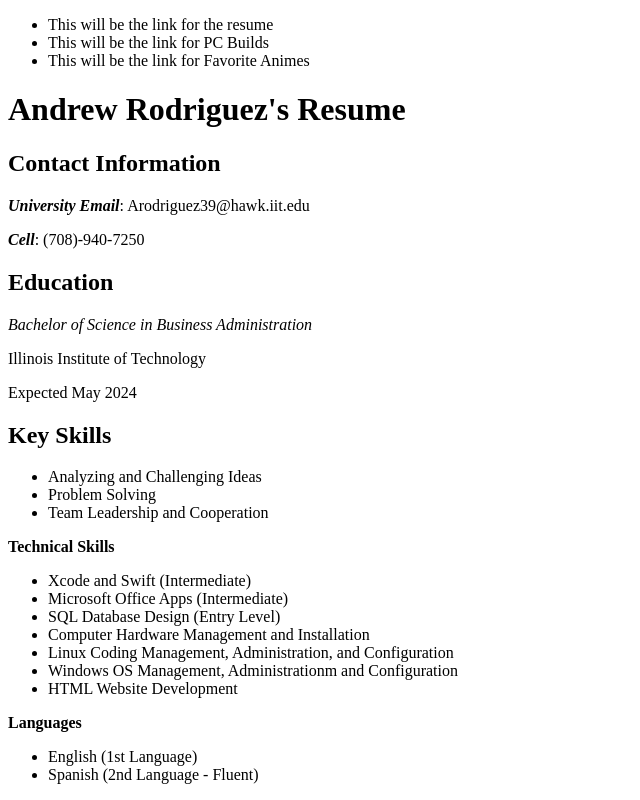
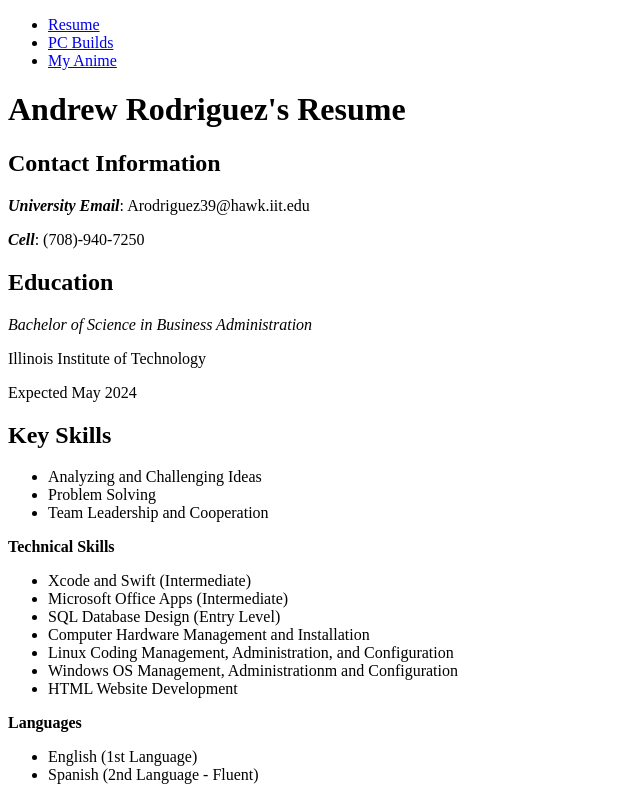
Before and after one commit to Arod39/ITMD361_project1, a plain HTML site: page index.html in a window 1280 px wide. Shown: the top 800 px of the page, without its empty margins (0-640 px from the left). Drawn offline with Linux system fonts and the light colour scheme.

Commit message:
Navigation Update
Updated the top of all webpage to include navigation between pages.

```diff
--- a/index.html
+++ b/index.html
@@ -11,9 +11,9 @@
     <header>
       <nav>
         <ul>
-          <li>This will be the link for the resume</li>
-          <li>This will be the link for PC Builds</li>
-          <li>This will be the link for Favorite Animes</li>
+          <li><a href="index.html">Resume</a></li>
+          <li><a href="pcbuilds.html">PC Builds</a></li>
+          <li><a href="animes.html">My Anime</a></li>
         </ul>
       <nav>
     </header>
```
Also changed, not shown: animes.html (+3 -3 lines), pcbuilds.html (+3 -3 lines).
